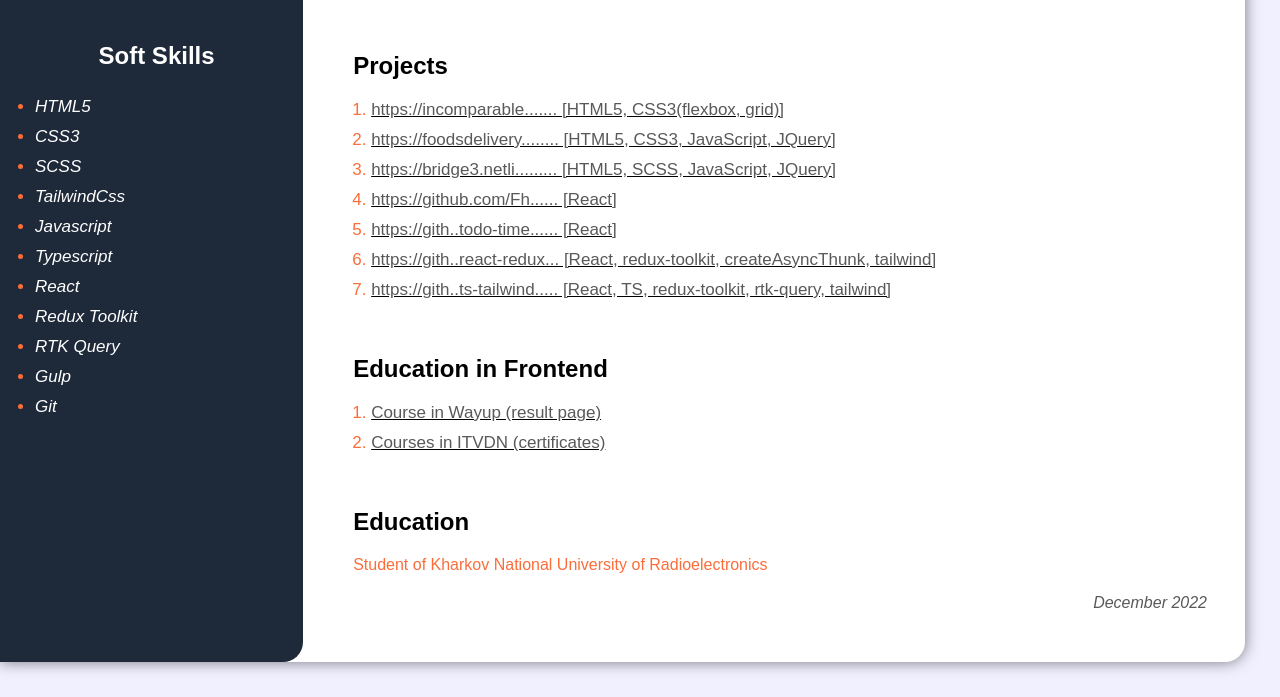
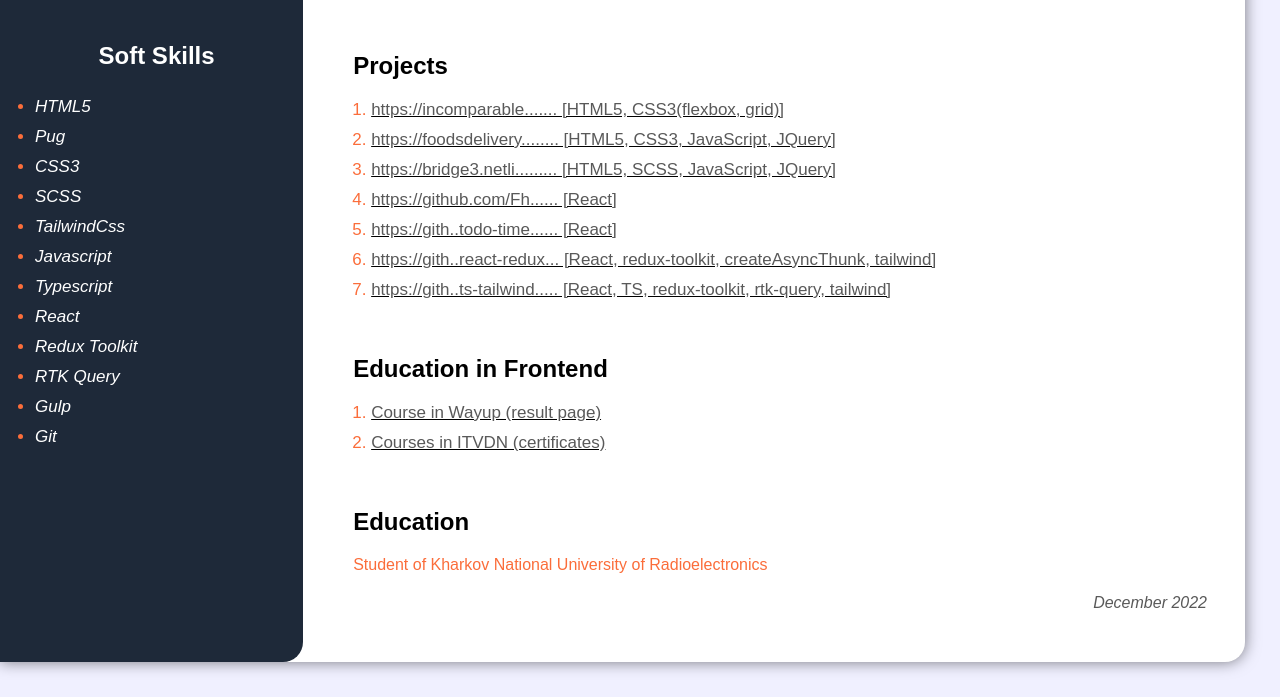
Before and after one commit to Fhgdethg/resume, a website: page src/index.html in a window 1280 px wide. Shown: the part 228-925 px from the top of the page. Drawn offline with nearby package versions, Linux system fonts and the light colour scheme.

Commit message:
aded pug

```diff
--- a/src/index.html
+++ b/src/index.html
@@ -37,6 +37,7 @@
 					</div>
 					<ul class="aside__list">
 						<li class="aside__list-item">HTML5</li>
+						<li class="aside__list-item">Pug</li>
 						<li class="aside__list-item">CSS3</li>
 						<li class="aside__list-item">SCSS</li>
 						<li class="aside__list-item">TailwindCss</li>
@@ -109,7 +110,8 @@
 								href="https://github.com/Fhgdethg/react-redux-toolkit-todo"
 								class="main__projects-link"
 								target="_blank">
-								https://gith..react-redux... [React, redux-toolkit, createAsyncThunk, tailwind]
+								https://gith..react-redux... [React, redux-toolkit,
+								createAsyncThunk, tailwind]
 							</a>
 						</li>
 						<li class="main__projects-item">
@@ -117,7 +119,8 @@
 								href="https://github.com/Fhgdethg/ts-tailwind-rtk-query-react"
 								class="main__projects-link"
 								target="_blank">
-								https://gith..ts-tailwind..... [React, TS, redux-toolkit, rtk-query, tailwind]
+								https://gith..ts-tailwind..... [React, TS, redux-toolkit,
+								rtk-query, tailwind]
 							</a>
 						</li>
 					</ol>
```
Also changed, not shown: dist/index.html.
